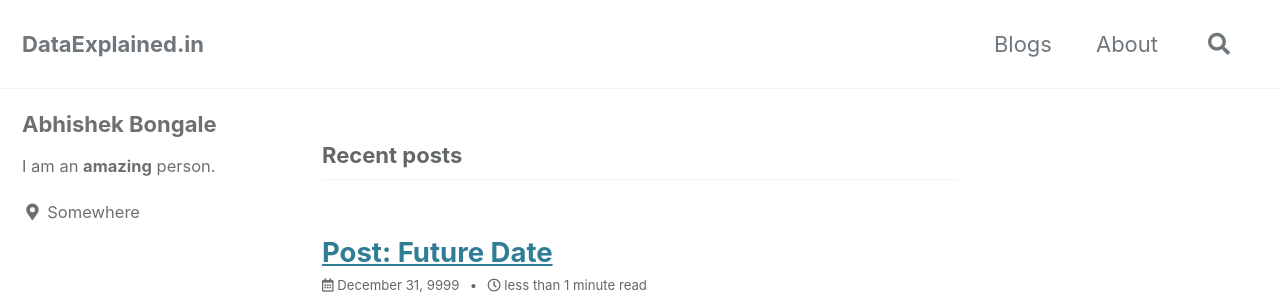
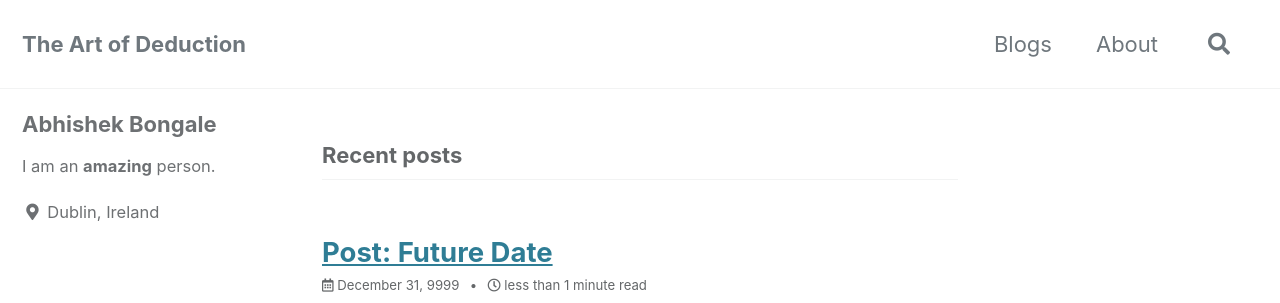
Before and after one commit to abhibongale/abhishekbongale.com, a Jekyll site: the page built from index.html, in a window 1280 px wide. Shown: the top 303 px of the page. Built offline with Jekyll 4.4.1, drawn with Linux system fonts in a browser that asks for light colours; cached includes are drawn as plain includes; the list of posts is cut into pages by our own code.

Commit message:
name update

```diff
--- a/_config.yml
+++ b/_config.yml
@@ -16,11 +16,11 @@ minimal_mistakes_skin    : "default" # "air", "aqua", "contrast", "dark", "dirt"
 
 # Site Settings
 locale                   : "en-US"
-title                    : "DataExplained.in" #"Site Title"
+title                    : "The Art of Deduction" #"Site Title"
 title_separator          : "-"
 subtitle                 : # site tagline that appears below site title in masthead
 name                     : "Abhishek Bongale" # "Your Name"
-description              : "An amazing website."
+description              : "The Personal blog"
 url                      : # the base hostname & protocol for your site e.g. "https://mmistakes.github.io"
 baseurl                  : # the subpath of your site, e.g. "/blog"
 repository               : # GitHub username/repo-name e.g. "mmistakes/minimal-mistakes"
@@ -104,7 +104,7 @@ author:
   name             : Abhishek Bongale # "Your Name"
   avatar           : # path of avatar image, e.g. "/assets/images/bio-photo.jpg"
   bio              : "I am an **amazing** person."
-  location         : "Somewhere"
+  location         : "Dublin, Ireland"
   email            :
   links:
     - label: "Email"
```
